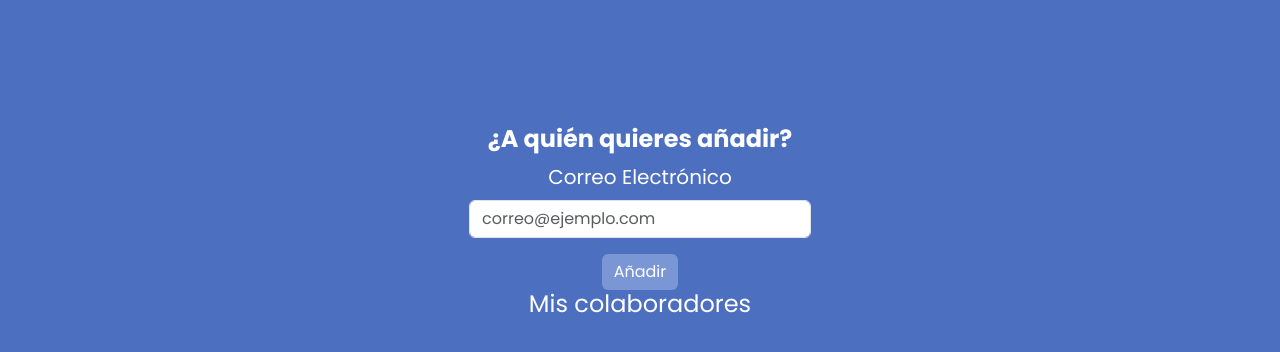
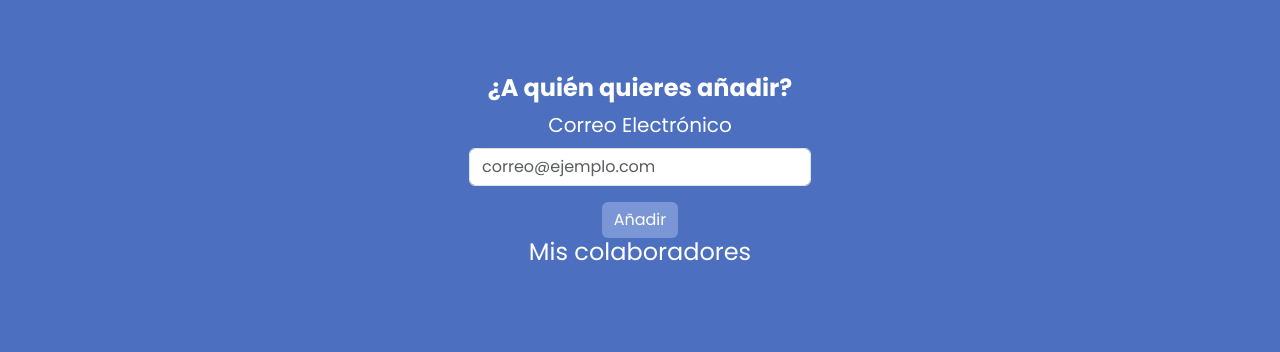
Before and after one commit to jpdelmuro/ProyectoWeb, a plain HTML site: page FRONTEND/views/colaborador.html in a window 1280 px wide. Shown: the part 168-520 px from the top of the page. Drawn offline with nearby package versions, Linux system fonts and the light colour scheme; no server answers; sample sign-in values are in the browser's storage.

Commit message:
ajustar un header

```diff
--- a/FRONTEND/views/colaborador.html
+++ b/FRONTEND/views/colaborador.html
@@ -100,7 +100,7 @@
     <h1 style="color: white; text-align: center; font-weight: bold;">Añadir a alguien</h1>
     <br>
 
-    <div class="container d-flex justify-content-center align-items-center" style="height: 50vh;">
+    <div class="container d-flex justify-content-center">
       <div class="form-container">
         <h4 style="color: white; text-align: center; font-weight: bold;">¿A quién quieres añadir?</h4>
         <form id="formColaborador">
```
